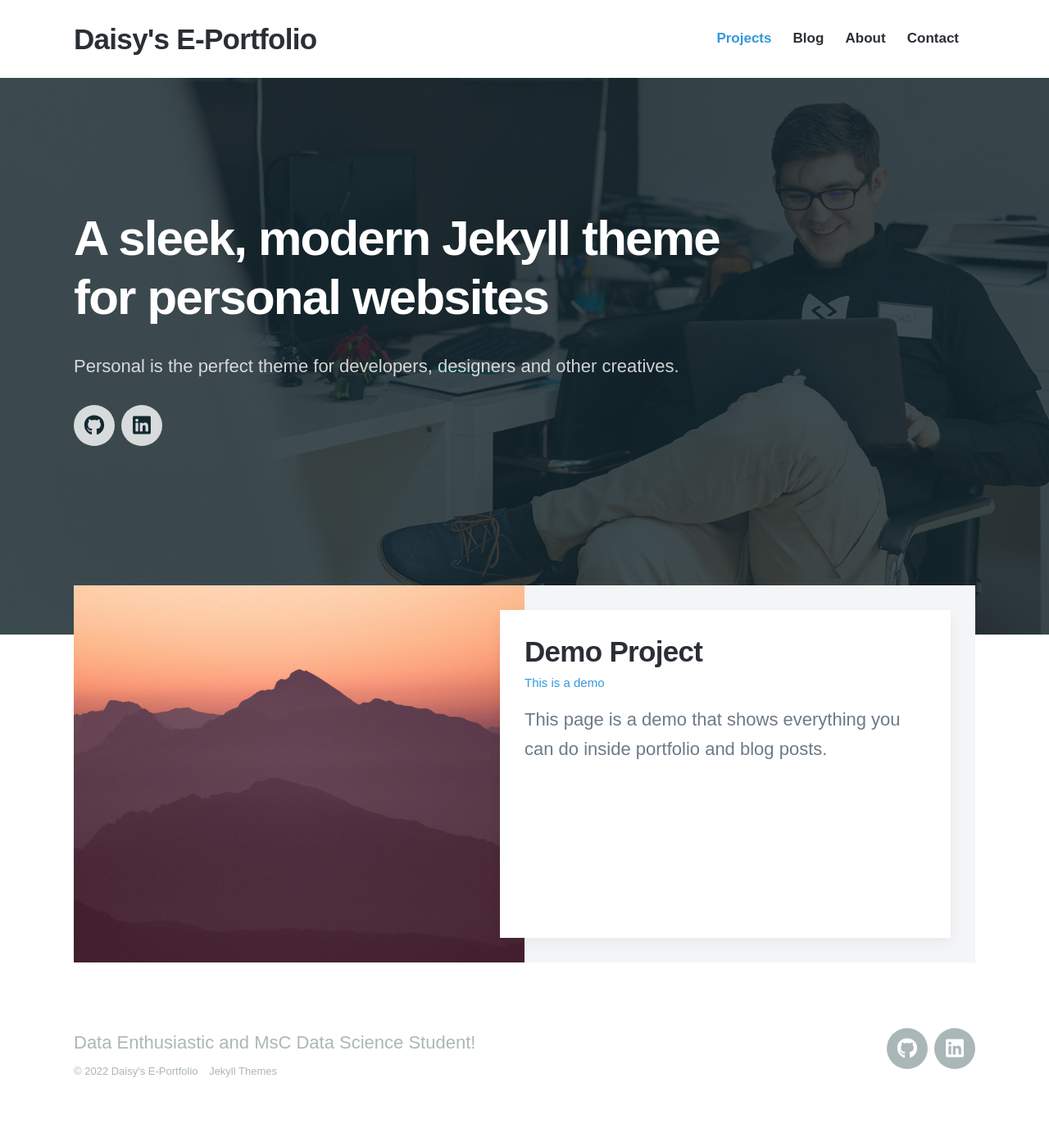
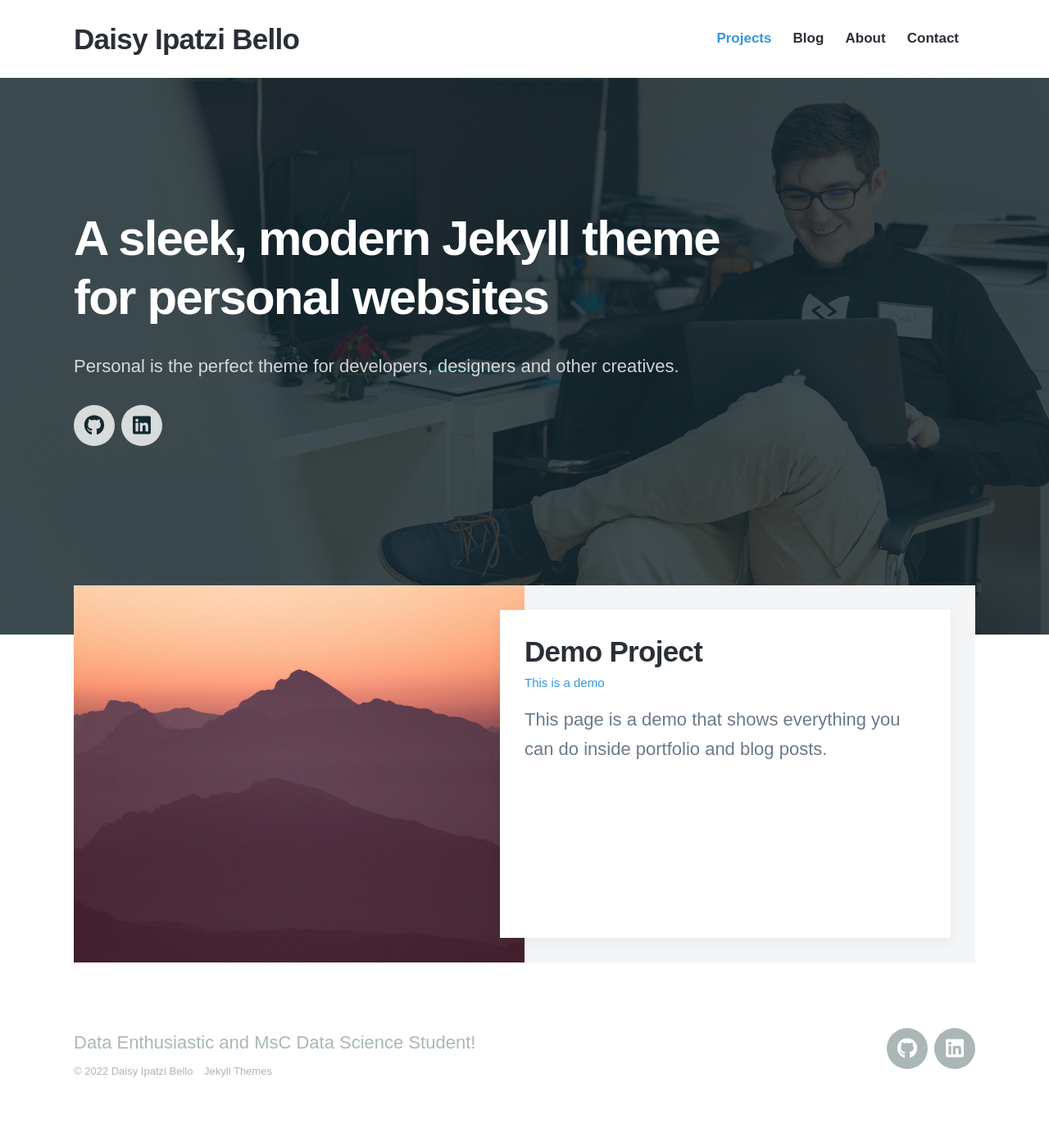
Before and after one commit to DaisyIpatzi/daisyipatzi.github.io, a Jekyll site: the page built from index.html, in a window 1280 px wide. Shown: the whole page at 82% size. Built offline with Jekyll 4.4.1, drawn with Linux system fonts in a browser that asks for light colours; nearby versions of some CDN libraries; some web fonts are replaced.

Commit message:
Update settings.yml

```diff
--- a/_data/settings.yml
+++ b/_data/settings.yml
@@ -1,5 +1,5 @@
 basic_settings:
-  site_title: Daisy's E-Portfolio
+  site_title: Daisy Ipatzi Bello
   favicon_image: /images/favicon.png
 
 header_settings:
```
